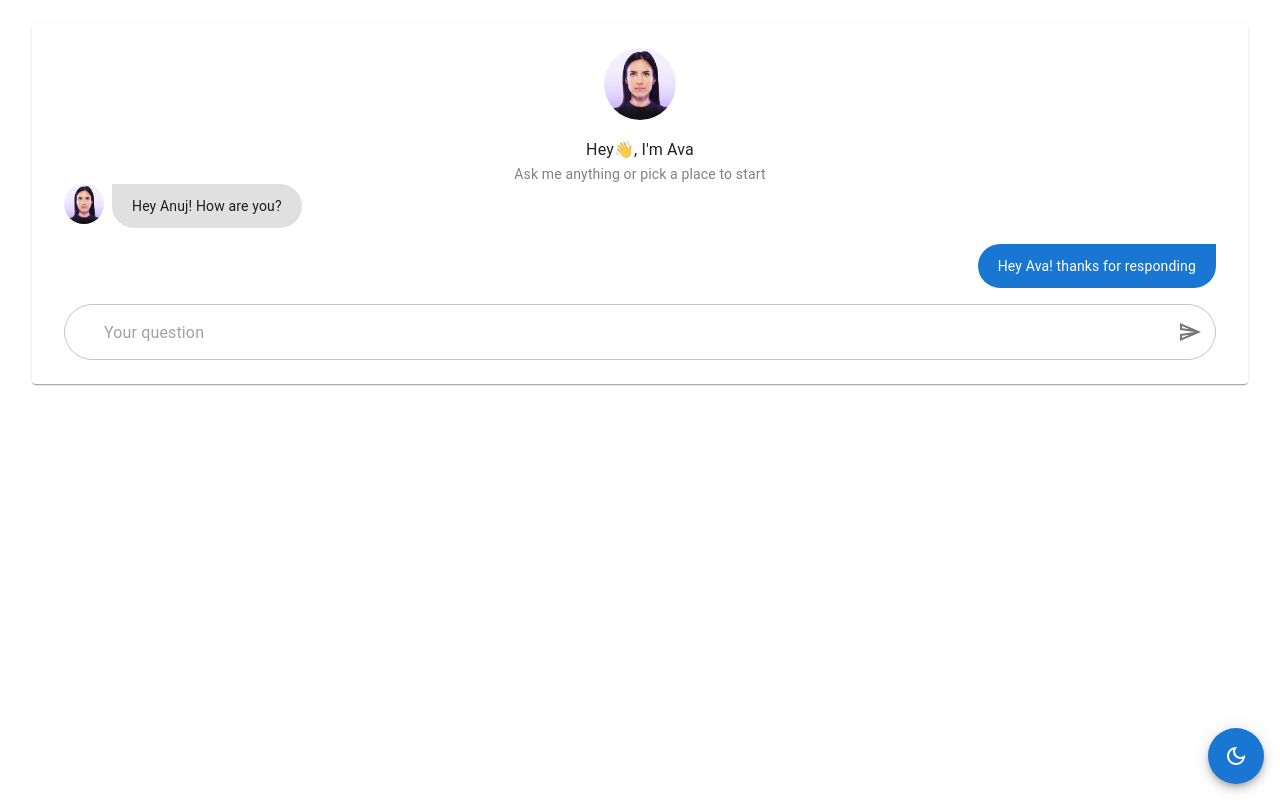
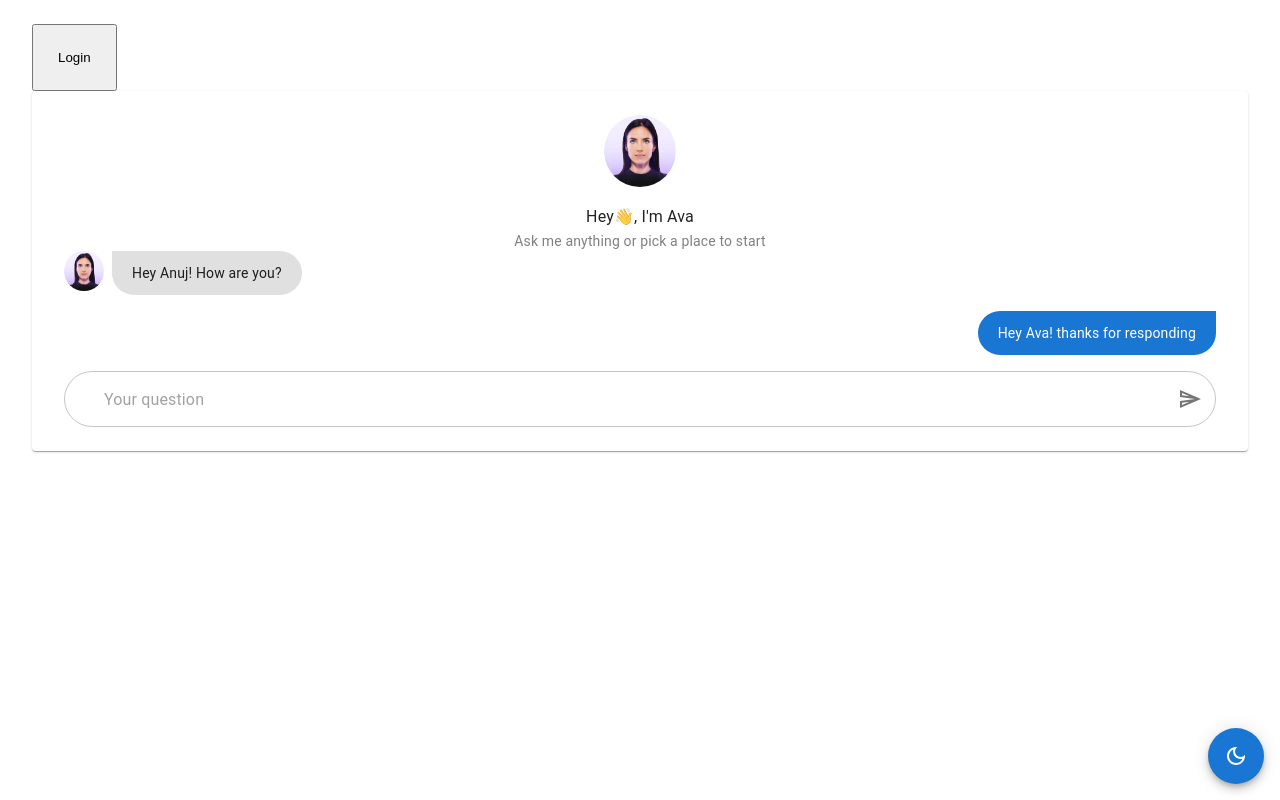
Before and after one commit to anujdecoder/chatbot, a React (Create React App) app: page / in a window 1280 px wide. Built offline with nearby package versions, Linux system fonts and the light colour scheme.

Commit message:
feat: login flow working

```diff
--- a/package.json
+++ b/package.json
@@ -7,6 +7,7 @@
     "@emotion/styled": "^11.13.0",
     "@mui/icons-material": "^5.16.6",
     "@mui/material": "^5.16.6",
+    "firebase": "^10.12.5",
     "react": "^18.3.1",
     "react-dom": "^18.3.1",
     "react-scripts": "5.0.1",
--- a/src/App.tsx
+++ b/src/App.tsx
@@ -5,6 +5,7 @@ import { ThemeProvider } from '@emotion/react';
 import themes from './utils/themes';
 import { Fab } from '@mui/material';
 import DarkModeOutlined from '@mui/icons-material/DarkModeOutlined';
+import Login from './routes/Login';
 
 const { darkTheme, lightTheme } = themes;
 
@@ -13,6 +14,7 @@ const App: React.FC = () => {
   return (
     <ThemeProvider theme={darkMode ? darkTheme : lightTheme}>
       <Background>
+        <Login></Login>
         <Chatbot />
       </Background>
       <Fab
--- /dev/null
+++ b/src/config/firebase.ts
@@ -0,0 +1,24 @@
+// Import the functions you need from the SDKs you need
+import { FirebaseApp, initializeApp } from 'firebase/app';
+import { getAuth } from 'firebase/auth';
+// TODO: Add SDKs for Firebase products that you want to use
+// https://firebase.google.com/docs/web/setup#available-libraries
+
+// Your web app's Firebase configuration
+const firebaseConfig = {
+  apiKey: 'AIzaSyAkFNDQFeigsTtciNEgE0LAfoliRdFB1Pw',
+  authDomain: 'ava-chatbot-f2551.firebaseapp.com',
+  projectId: 'ava-chatbot-f2551',
+  storageBucket: 'ava-chatbot-f2551.appspot.com',
+  messagingSenderId: '1061596681258',
+  appId: '1:1061596681258:web:4dd215c773807241a61f53',
+};
+
+// Initialize Firebase
+const firebaseApp = initializeApp(firebaseConfig);
+const auth = getAuth(firebaseApp);
+
+export default {
+  firebaseApp,
+  auth,
+};
--- /dev/null
+++ b/src/routes/Login.tsx
@@ -0,0 +1,42 @@
+import React from 'react';
+import { GoogleAuthProvider, signInWithPopup } from 'firebase/auth';
+import firebaseConfig from '../config/firebase';
+
+const provider = new GoogleAuthProvider();
+const { auth } = firebaseConfig;
+
+const Login: React.FC = () => {
+  const handleLogin = () => {
+    signInWithPopup(auth, provider)
+      .then(result => {
+        // This gives you a Google Access Token. You can use it to access the Google API.
+        const credential = GoogleAuthProvider.credentialFromResult(result);
+        const token = credential?.accessToken;
+        // The signed-in user info.
+        const user = result.user;
+        console.log({
+          result,
+        });
+        // IdP data available using getAdditionalUserInfo(result)
+        // ...
+      })
+      .catch(error => {
+        // Handle Errors here.
+        const errorCode = error.code;
+        const errorMessage = error.message;
+        // The email of the user's account used.
+        const email = error.customData.email;
+        // The AuthCredential type that was used.
+        const credential = GoogleAuthProvider.credentialFromError(error);
+        // ...
+      });
+  };
+
+  return (
+    <button style={{ padding: 24, cursor: 'pointer' }} onClick={handleLogin}>
+      Login
+    </button>
+  );
+};
+
+export default Login;
```
Also changed, not shown: 1 other file (tests, documents, lock files or other folders).
